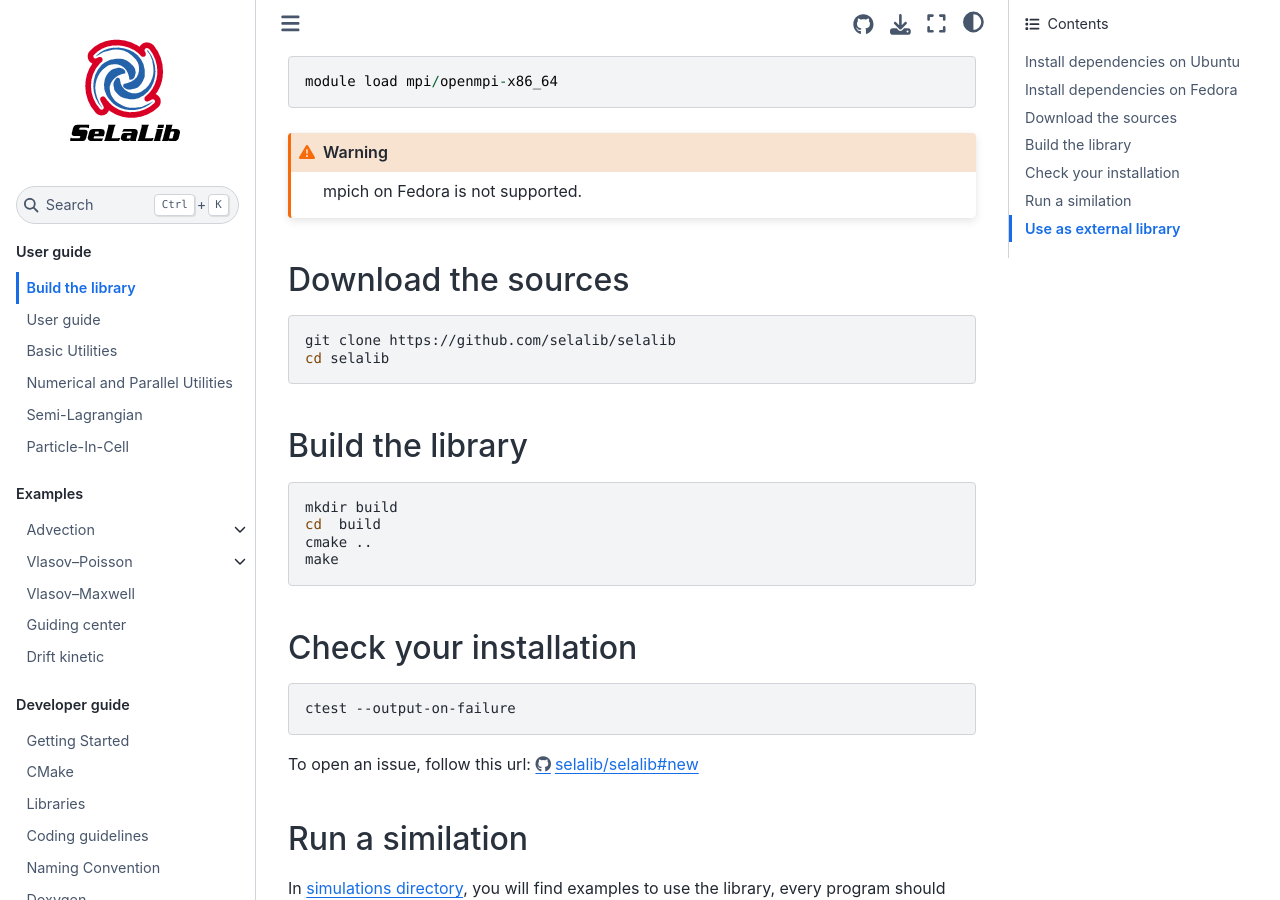
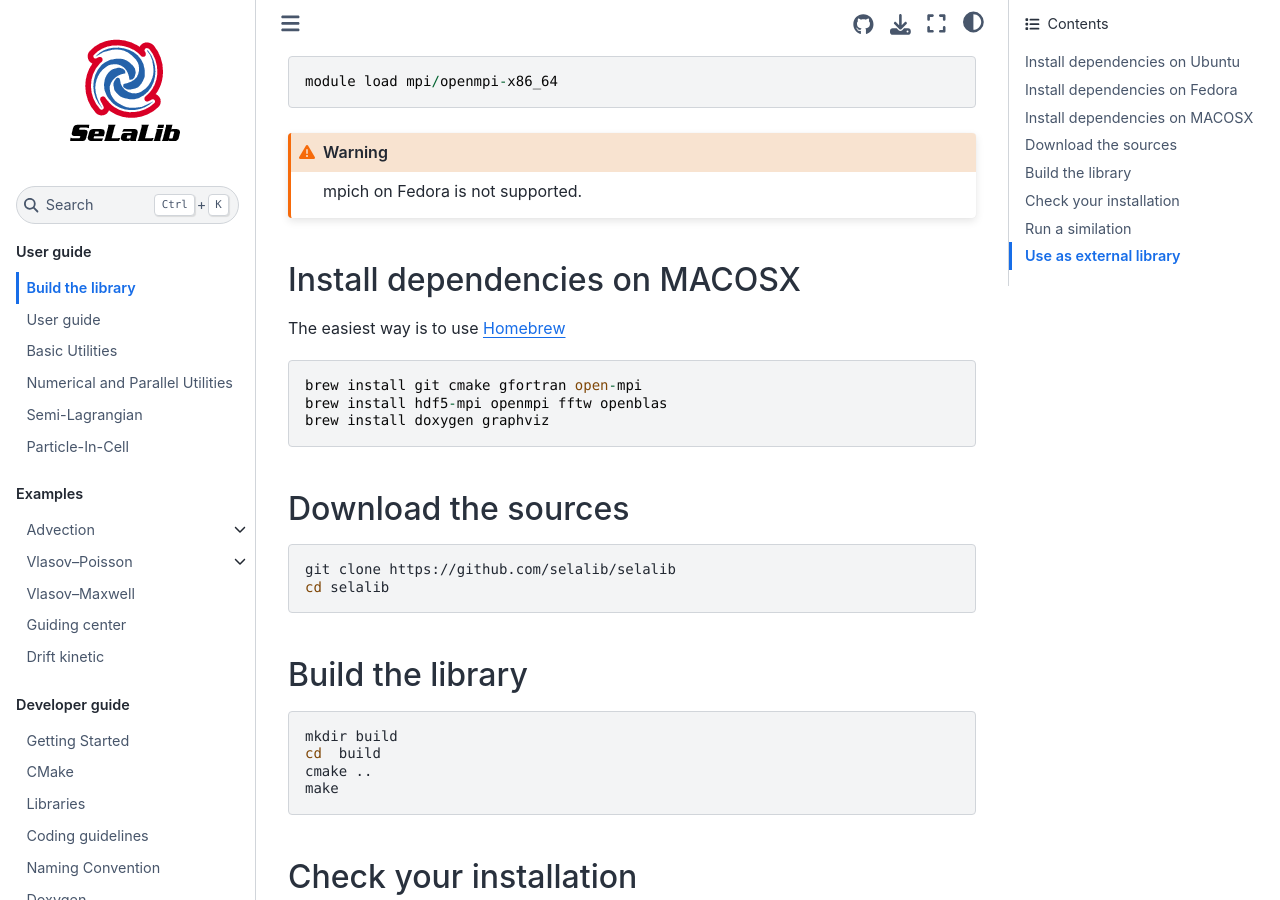
Before and after one commit to selalib/selalib.github.io, a Jupyter Book: the page built from build.md, in a window 1280 px wide and 900 px high, scrolled down 783 px. Built offline with Jupyter Book 1.0.4 settings and Sphinx 7.4.7 and the Sphinx Book theme 1.1.4, drawn with Linux system fonts in a browser that asks for light colours.

Commit message:
Update build.md

````diff
--- a/build.md
+++ b/build.md
@@ -35,6 +35,15 @@ module load mpi/openmpi-x86_64
 
 ```{warning}
 mpich on Fedora is not supported.
+```
+## Install dependencies on MACOSX
+
+The easiest way is to use [Homebrew](https://brew.sh)
+
+```
+brew install git cmake gfortran open-mpi
+brew install hdf5-mpi openmpi fftw openblas
+brew install doxygen graphviz
 ```
 
 ## Download the sources
````
